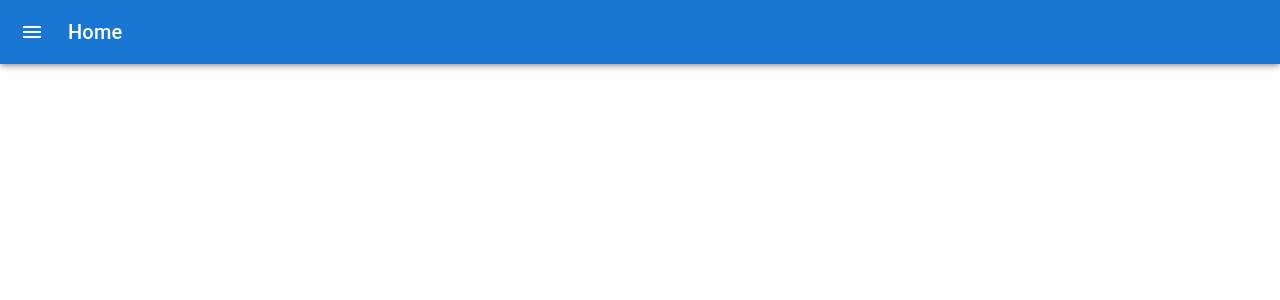
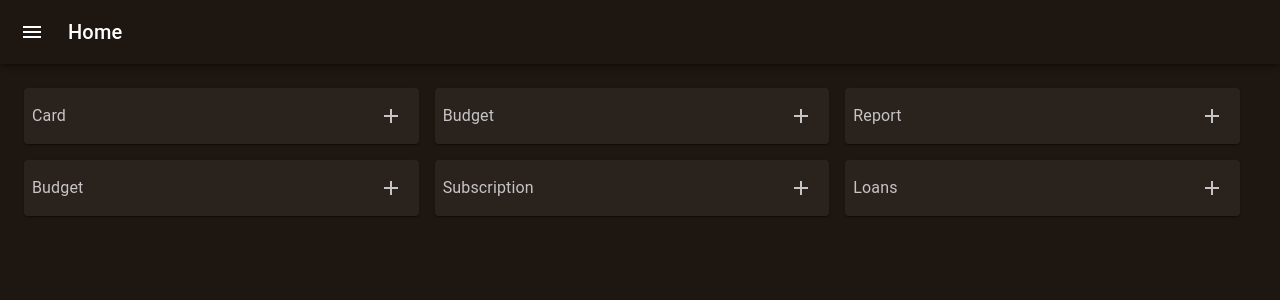
Before and after one commit to AffanRashid1/Dashboard-MUI, a React (Vite) app: page / in a window 1280 px wide. Shown: the top 300 px of the page. Built offline with nearby package versions, Linux system fonts and the light colour scheme.

Commit message:
make theme and cards

```diff
--- a/src/App.jsx
+++ b/src/App.jsx
@@ -1,10 +1,35 @@
 import React from "react";
-import SideBar from "./components/Drawer/SideBar";
+import Home from "./screens/Home";
+import { createTheme, ThemeProvider } from "@mui/material";
 
 const App = () => {
+  const theme = createTheme({
+    palette: {
+      primary: {
+        main: "#1E1611",
+      },
+      secondary: {
+        main: "#29221D",
+        orange: "#FE6C00",
+      },
+
+      background: {
+        default: "#1E1611 ",
+      },
+      text: {
+        primary: "#C7C4C6",
+      },
+      action: {
+        active: "#C7C4C6",
+      },
+    },
+  });
+
   return (
     <>
-      <SideBar />
+      <ThemeProvider theme={theme}>
+        <Home />
+      </ThemeProvider>
     </>
   );
 };
--- /dev/null
+++ b/src/components/Cards/BalanceCard/BalanceCard.jsx
@@ -0,0 +1,21 @@
+import React from "react";
+import {
+  Box,
+  Card,
+  CardHeader,
+  IconButton,
+  Stack,
+  Typography,
+} from "@mui/material";
+import AddIcon from "@mui/icons-material/Add";
+import CustomCard from "../../CustomHelper/CustomCard";
+
+const BalanceCard = () => {
+  return (
+    <>
+      <CustomCard title="Card"></CustomCard>
+    </>
+  );
+};
+
+export default BalanceCard;
--- /dev/null
+++ b/src/components/Cards/BudgetCard/BudgetCard.jsx
@@ -0,0 +1,21 @@
+import React from "react";
+import {
+  Box,
+  Card,
+  CardHeader,
+  IconButton,
+  Stack,
+  Typography,
+} from "@mui/material";
+import AddIcon from "@mui/icons-material/Add";
+import CustomCard from "../../CustomHelper/CustomCard";
+
+const BudgetCard = () => {
+  return (
+    <>
+      <CustomCard title="Budget"></CustomCard>
+    </>
+  );
+};
+
+export default BudgetCard;
--- /dev/null
+++ b/src/components/Cards/Loans/LoansCard.jsx
@@ -0,0 +1,12 @@
+import React from "react";
+import CustomCard from "../../CustomHelper/CustomCard";
+
+const LoansCard = () => {
+  return (
+    <>
+      <CustomCard title="Loans"></CustomCard>
+    </>
+  );
+};
+
+export default LoansCard;
--- /dev/null
+++ b/src/components/Cards/Report/ReportCard.jsx
@@ -0,0 +1,12 @@
+import React from "react";
+import CustomCard from "../../CustomHelper/CustomCard";
+
+const ReportCard = () => {
+  return (
+    <>
+      <CustomCard title="Report"></CustomCard>
+    </>
+  );
+};
+
+export default ReportCard;
--- /dev/null
+++ b/src/components/Cards/SubscriptionCard/SubscriptionCard.jsx
@@ -0,0 +1,12 @@
+import React from "react";
+import CustomCard from "../../CustomHelper/CustomCard";
+
+const SubscriptionCard = () => {
+  return (
+    <>
+      <CustomCard title="Subscription"></CustomCard>
+    </>
+  );
+};
+
+export default SubscriptionCard;
--- /dev/null
+++ b/src/components/Cards/TransactionCard/TransactionCard.jsx
@@ -0,0 +1,12 @@
+import React from "react";
+import CustomCard from "../../CustomHelper/CustomCard";
+
+const TransactionCard = () => {
+  return (
+    <>
+      <CustomCard title="Budget"></CustomCard>
+    </>
+  );
+};
+
+export default TransactionCard;
--- /dev/null
+++ b/src/components/CustomHelper/CustomCard.jsx
@@ -0,0 +1,19 @@
+import React from "react";
+import { Box, Card, IconButton, Stack, Typography } from "@mui/material";
+import AddIcon from "@mui/icons-material/Add";
+
+const CustomCard = ({ title, children }) => {
+  return (
+    <Card sx={{ bgcolor: "secondary.main", padding: 1 }}>
+      <Stack direction="row" alignItems="center" justifyContent="space-between">
+        <Typography>{title}</Typography>
+        <IconButton>
+          <AddIcon />
+        </IconButton>
+      </Stack>
+      <Box>{children}</Box>
+    </Card>
+  );
+};
+
+export default CustomCard;
--- a/src/components/Drawer/DrawerList.jsx
+++ b/src/components/Drawer/DrawerList.jsx
@@ -1,6 +1,5 @@
 import React from "react";
 import {
-  Divider,
   List,
   ListItem,
   ListItemButton,
--- a/src/components/Drawer/SideBar.jsx
+++ b/src/components/Drawer/SideBar.jsx
@@ -11,7 +11,13 @@ import MenuIcon from "@mui/icons-material/Menu";
 import ChevronRightIcon from "@mui/icons-material/ChevronRight";
 import { Main, AppBar, DrawerHeader, DrawerStyle } from "./SideBarStyles";
 import DrawerList from "./DrawerList";
-import { Avatar, Stack } from "@mui/material";
+import { Avatar, Grid, Stack } from "@mui/material";
+import BalanceCard from "../Cards/BalanceCard/BalanceCard";
+import TransactionCard from "../Cards/TransactionCard/TransactionCard";
+import ReportCard from "../Cards/Report/ReportCard";
+import BudgetCard from "../Cards/BudgetCard/BudgetCard";
+import SubscriptionCard from "../Cards/SubscriptionCard/SubscriptionCard";
+import LoansCard from "../Cards/Loans/LoansCard";
 
 export default function SideBar() {
   const drawerWidth = 240;
@@ -28,7 +34,7 @@ export default function SideBar() {
   return (
     <Box sx={{ display: "flex" }}>
       <CssBaseline />
-      <AppBar position="fixed" open={open}>
+      <AppBar position="fixed" open={open} sx={{ bgcolor: "#1E1611" }}>
         <Toolbar>
           <IconButton
             color="inherit"
@@ -59,6 +65,27 @@ export default function SideBar() {
       </Drawer>
       <Main open={open}>
         <DrawerHeader />
+
+        <Grid container xs={12} spacing={2}>
+          <Grid item xs={4}>
+            <BalanceCard />
+          </Grid>
+          <Grid item xs={4}>
+            <TransactionCard />
+          </Grid>
+          <Grid item xs={4}>
+            <ReportCard />
+          </Grid>
+          <Grid item xs={4}>
+            <BudgetCard />
+          </Grid>
+          <Grid item xs={4}>
+            <SubscriptionCard />
+          </Grid>
+          <Grid item xs={4}>
+            <LoansCard />
+          </Grid>
+        </Grid>
       </Main>
     </Box>
   );
--- /dev/null
+++ b/src/screens/Home.jsx
@@ -0,0 +1,12 @@
+import React from "react";
+import SideBar from "../components/Drawer/SideBar";
+
+const Home = () => {
+  return (
+    <>
+      <SideBar />
+    </>
+  );
+};
+
+export default Home;
```
